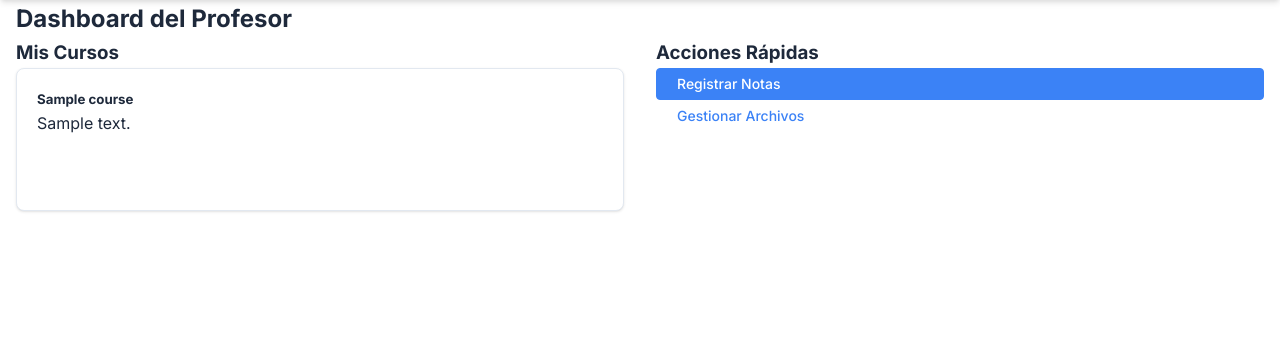
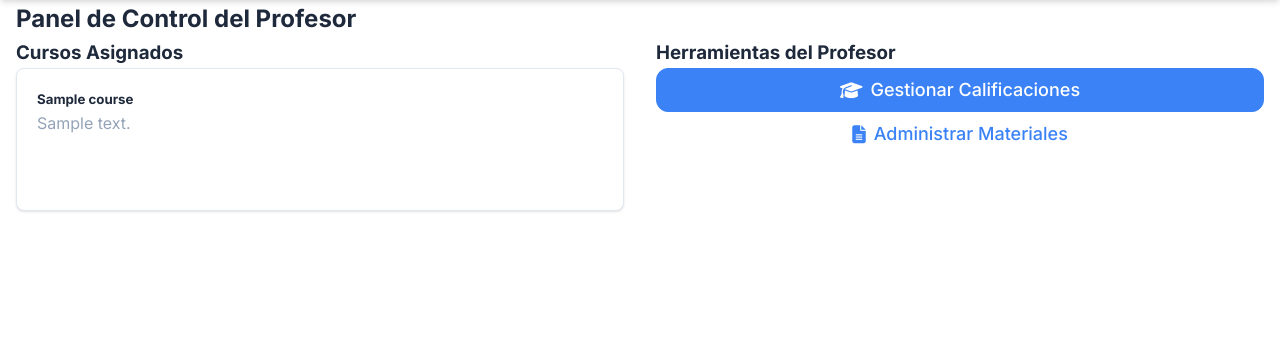
Before and after one commit to zXpect/UDC4, a Flask app: template UDC/templates/teacher/dashboard.html in a window 1280 px wide. Shown: the part 121-464 px from the top of the page. Run offline with Flask 3, Linux system fonts and the light colour scheme; the template is opened without the code that fills it: most values are stand-ins (such as "Sample title", 1, 10 or a date in 2020); some libraries are stand-ins or nearby versions.

Commit message:
cambios lopez

```diff
--- a/UDC/templates/teacher/dashboard.html
+++ b/UDC/templates/teacher/dashboard.html
@@ -1,24 +1,28 @@
 {% extends 'base.html' %}
-{% block title %}Dashboard Profesor{% endblock %}
+{% block title %}Panel de Control - Área del Profesor{% endblock %}
 {% block content %}
 <div class="container py-4">
-    <h2>Dashboard del Profesor</h2>
+    <h2 class="mb-4">Panel de Control del Profesor</h2>
     <div class="row">
         <div class="col-md-6">
-            <h3>Mis Cursos</h3>
+            <h3 class="mb-3">Cursos Asignados</h3>
             {% for course in courses %}
-                <div class="card mb-2">
+                <div class="card mb-3 shadow-sm">
                     <div class="card-body">
-                        <h5>{{ course.name }}</h5>
-                        <p>{{ course.description }}</p>
+                        <h5 class="card-title">{{ course.name }}</h5>
+                        <p class="card-text text-muted">{{ course.description }}</p>
                     </div>
                 </div>
             {% endfor %}
         </div>
         <div class="col-md-6">
-            <h3>Acciones Rápidas</h3>
-            <a href="{{ url_for('teacher.manage_grades') }}" class="btn btn-primary mb-2 d-block">Registrar Notas</a>
-            <a href="{{ url_for('teacher.manage_files') }}" class="btn btn-secondary mb-2 d-block">Gestionar Archivos</a>
+            <h3 class="mb-3">Herramientas del Profesor</h3>
+            <a href="{{ url_for('teacher.manage_grades') }}" class="btn btn-primary btn-lg mb-3 w-100">
+                <i class="fas fa-graduation-cap me-2"></i>Gestionar Calificaciones
+            </a>
+            <a href="{{ url_for('teacher.manage_files') }}" class="btn btn-secondary btn-lg mb-3 w-100">
+                <i class="fas fa-file-alt me-2"></i>Administrar Materiales
+            </a>
         </div>
     </div>
 </div>
```
